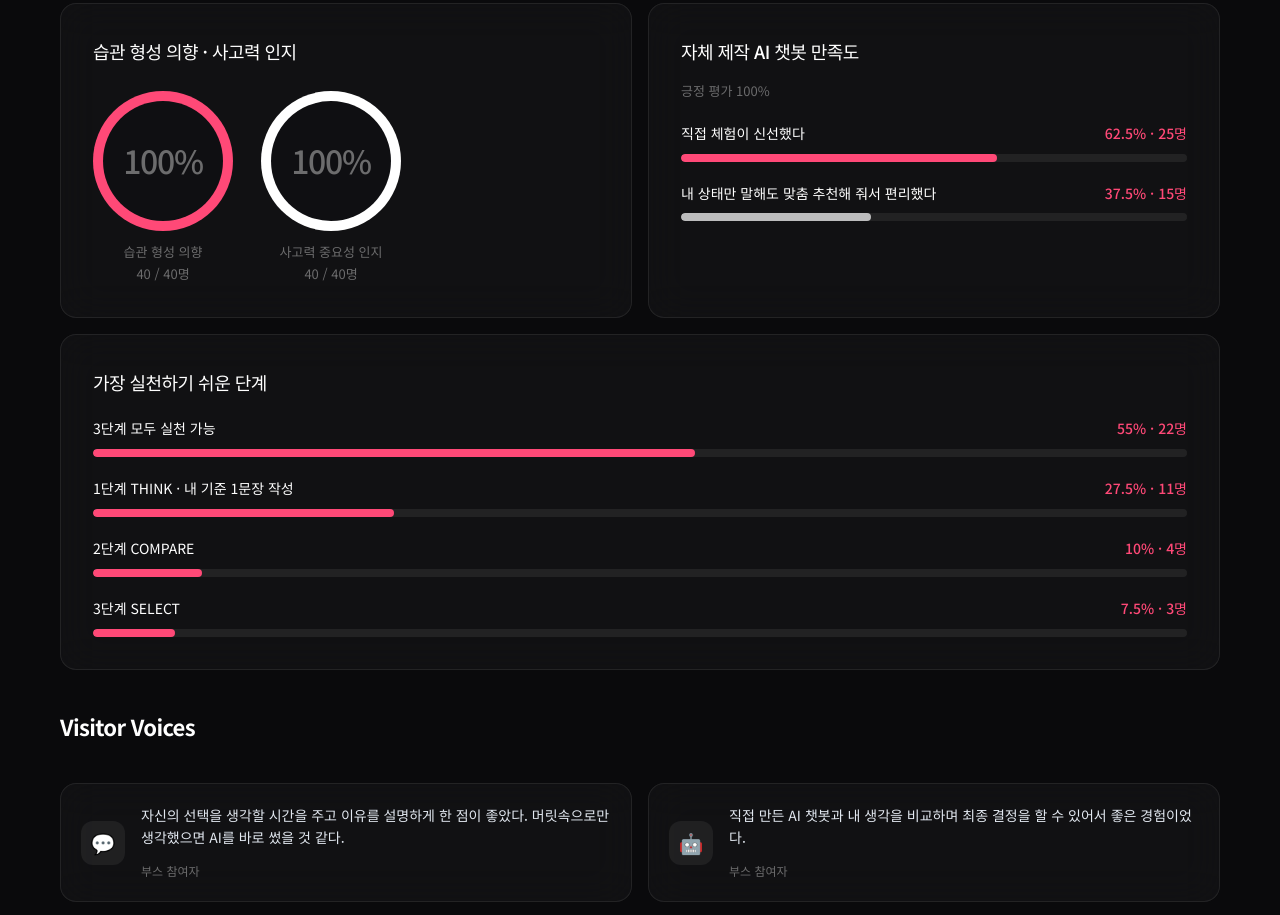
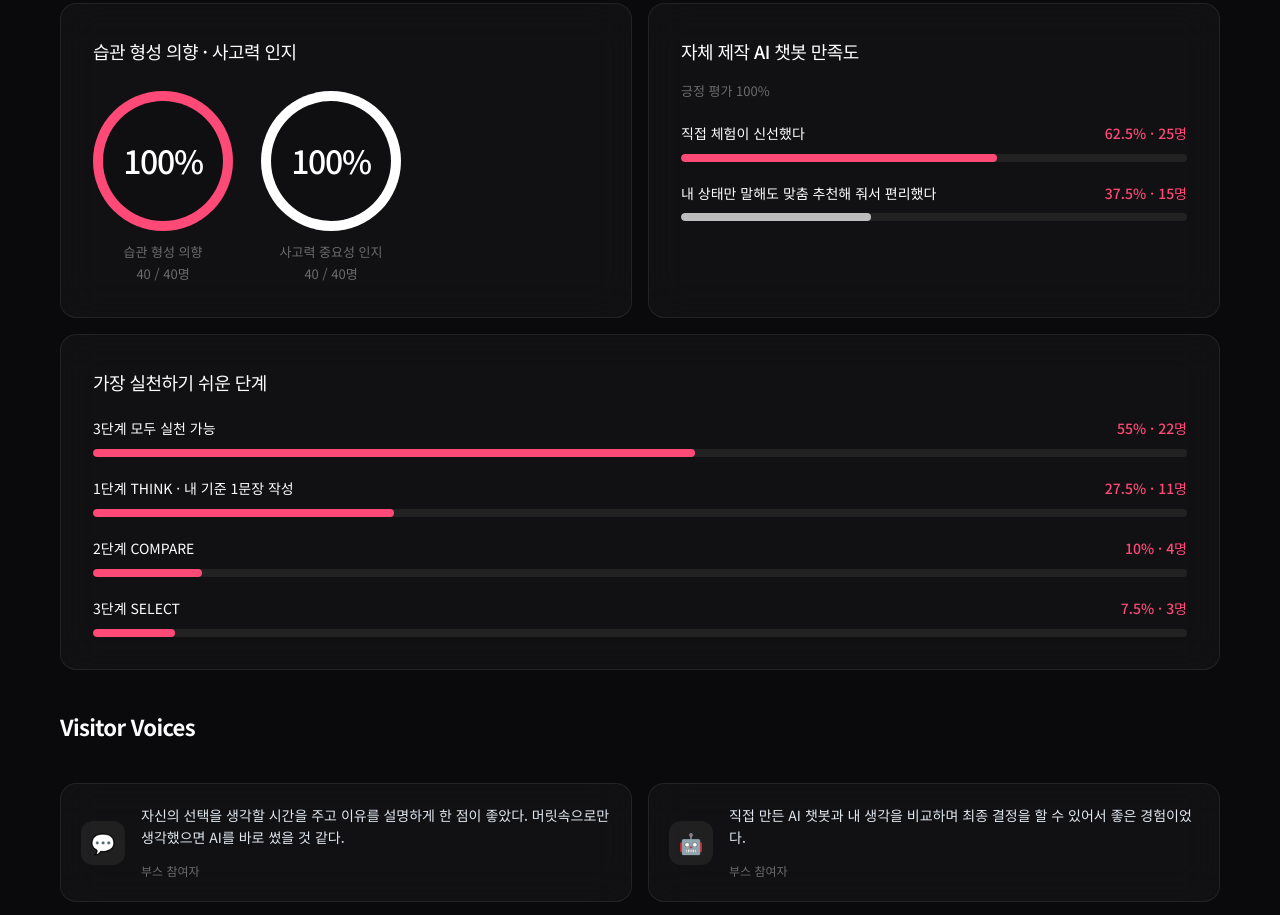
Before and after one commit to saveinmemories/BrainFirst, a plain HTML site: page index.html in a window 1280 px wide. Shown: the part 3415-4330 px from the top of the page. Drawn offline with Linux system fonts and the light colour scheme.

Commit message:
Update index.html

```diff
--- a/index.html
+++ b/index.html
@@ -84,7 +84,7 @@ textarea::placeholder,input::placeholder{color:#64748B}
 .charts{display:grid;gap:16px;margin-top:36px}
 .ring{--p:0;width:140px;height:140px;border-radius:50%;background:conic-gradient(var(--c,var(--ice)) calc(var(--p)*1%),rgba(255,255,255,.07) 0);display:flex;align-items:center;justify-content:center;position:relative;margin:0 auto 10px}
 .ring::before{content:"";position:absolute;inset:10px;border-radius:50%;background:#0F0F12}
-.ring b{position:relative;font-size:32px;font-weight:500;letter-spacing:-.04em}
+.ring b{position:relative;font-size:32px;font-weight:500;letter-spacing:-.04em; color:#FFFFFF;}
 .rings{display:flex;gap:28px;flex-wrap:wrap;margin-top:24px}.rings>div{text-align:center;font-size:13px;color:var(--m)}
 .br{margin-top:20px}.br div:first-child{display:flex;justify-content:space-between;gap:10px;font-size:14px;margin-bottom:8px}
 .br b{color:var(--ice);white-space:nowrap}
```
